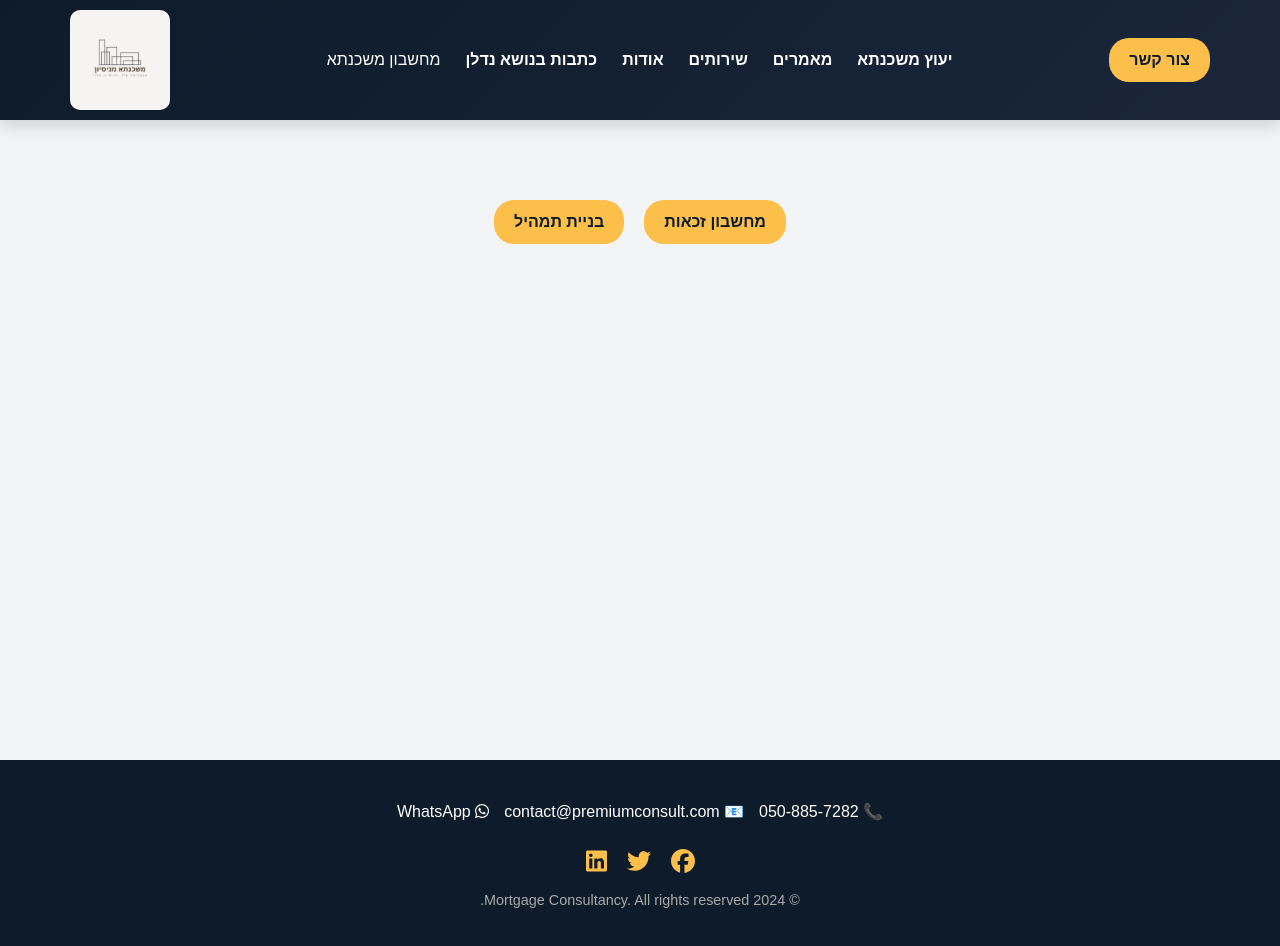
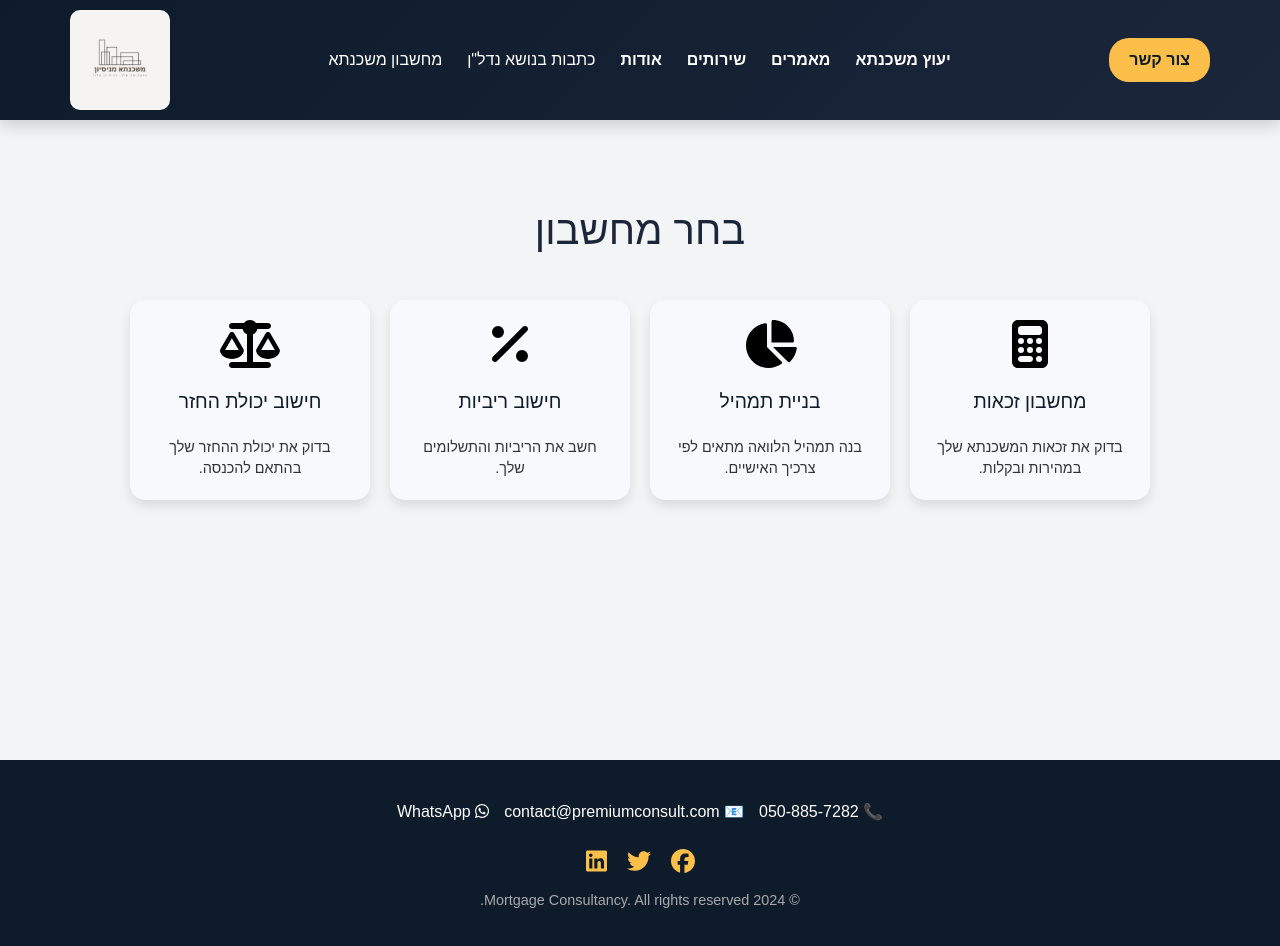
Before and after one commit to aviadazriel/special-web, a React (Create React App) app in the folder client/: page /calculator in a window 1280 px wide. Shown: the top 946 px of the page. Built offline with nearby package versions, Linux system fonts and the light colour scheme.

Commit message:
real estate in israel

```diff
--- a/client/src/App.js
+++ b/client/src/App.js
@@ -10,6 +10,7 @@ import Contact from './pages/Contact';
 import ArticlePage from './pages/ArticlePage';
 import ArticleDetail from './pages/ArticleDetail';
 import CalculatorPage from './pages/CalculatorPage';
+import RealEstateNews from './pages/RealEstateNewsPage'; // Import your new component
 
 import GlobalStyles from './GlobalStyles';
 
@@ -30,6 +31,7 @@ function App() {
             <Route path="/articles" element={<ArticlePage />} />
             <Route path="/article/:id" element={<ArticleDetail />} />
             <Route path="/calculator" element={<CalculatorPage />} />
+            <Route path="/real-estate-news" element={<RealEstateNews />} />
           </Routes>
         </MainContent>
         <Footer />
--- a/client/src/components/Header.js
+++ b/client/src/components/Header.js
@@ -17,7 +17,7 @@ const Header = () => {
           <StyledLink to="/services">שירותים</StyledLink>
           <StyledLink to="/about">אודות</StyledLink>
 
-          <StyledLink to="/about">כתבות בנושא נדלן</StyledLink>
+          <Link to="/real-estate-news">כתבות בנושא נדל"ן</Link>
           <Link to="/calculator">מחשבון משכנתא</Link>
 
         </NavLinks>
--- a/client/src/pages/CalculatorPage.js
+++ b/client/src/pages/CalculatorPage.js
@@ -1,13 +1,14 @@
 // CalculatorPage.js
 import React, { useState, useEffect } from 'react';
 import styled from 'styled-components';
+import { FontAwesomeIcon } from '@fortawesome/react-fontawesome';
+import { faCalculator, faPercentage, faChartPie, faBalanceScale } from '@fortawesome/free-solid-svg-icons';
 
 const CalculatorPage = () => {
   const [selectedCalculator, setSelectedCalculator] = useState(null);
 
   useEffect(() => {
     let jQueryScript, script1, script2;
-
 
     if (selectedCalculator) {
       // Load jQuery first
@@ -41,31 +42,58 @@ const CalculatorPage = () => {
     };
   }, [selectedCalculator]);
 
-  // Define data-type attribute based on the selected calculator
-  const calculatorDataType = selectedCalculator === 'calculator1'
-    ? 'eVNvV0tudC96Ry81V3RQNm4zeHZHdz09'
-    : selectedCalculator === 'calculator2'
-    ? 'T0lTTUxoYzZoR05hanhCR1JKck94dz09'
-    : null;
+  const calculators = [
+    {
+      id: 'calculator1',
+      title: 'מחשבון זכאות',
+      description: 'בדוק את זכאות המשכנתא שלך במהירות ובקלות.',
+      icon: faCalculator,
+      dataType: 'eVNvV0tudC96Ry81V3RQNm4zeHZHdz09'
+    },
+    {
+      id: 'calculator2',
+      title: 'בניית תמהיל',
+      description: 'בנה תמהיל הלוואה מתאים לפי צרכיך האישיים.',
+      icon: faChartPie,
+      dataType: 'T0lTTUxoYzZoR05hanhCR1JKck94dz09'
+    },
+    {
+      id: 'calculator3',
+      title: 'חישוב ריביות',
+      description: 'חשב את הריביות והתשלומים שלך.',
+      icon: faPercentage,
+      dataType: 'dummyDataType3' // Replace with actual data-type if available
+    },
+    {
+      id: 'calculator4',
+      title: 'חישוב יכולת החזר',
+      description: 'בדוק את יכולת ההחזר שלך בהתאם להכנסה.',
+      icon: faBalanceScale,
+      dataType: 'dummyDataType4' // Replace with actual data-type if available
+    }
+  ];
 
-
-  // Handles setting the selected calculator type
-  const handleCalculatorSelect = (calculatorType) => {
-    setSelectedCalculator(calculatorType);
+  const handleCalculatorSelect = (calculatorId) => {
+    const calculator = calculators.find((calc) => calc.id === calculatorId);
+    setSelectedCalculator(calculator);
   };
 
   return (
     <CalculatorContainer>
-
-      {/* Calculator Selection Menu */}
+      <h1>בחר מחשבון</h1>
       <SelectionContainer>
-        <button onClick={() => handleCalculatorSelect('calculator1')}>מחשבון זכאות</button>
-        <button onClick={() => handleCalculatorSelect('calculator2')}>בניית תמהיל</button>
+        {calculators.map((calc) => (
+          <CalculatorCard key={calc.id} onClick={() => handleCalculatorSelect(calc.id)}>
+            <FontAwesomeIcon icon={calc.icon} size="3x" />
+            <CardTitle>{calc.title}</CardTitle>
+            <CardDescription>{calc.description}</CardDescription>
+          </CalculatorCard>
+        ))}
       </SelectionContainer>
 
       {/* Render selected calculator */}
       {selectedCalculator && (
-        <CalculatorWrapper id="snpv_calc" data-type={calculatorDataType}>
+        <CalculatorWrapper id="snpv_calc" data-type={selectedCalculator.dataType}>
           {/* Calculator content will load here based on the chosen calculator */}
         </CalculatorWrapper>
       )}
@@ -73,7 +101,7 @@ const CalculatorPage = () => {
   );
 };
 
-// Styled Components for styling the calculator container
+// Styled Components
 const CalculatorContainer = styled.div`
   display: flex;
   flex-direction: column;
@@ -82,26 +110,50 @@ const CalculatorContainer = styled.div`
   max-width: 1200px;
   margin: auto;
   text-align: center;
+
+  h1 {
+    font-size: 2.5rem;
+    color: #1b263b;
+    margin-bottom: 40px;
+  }
 `;
 
 const SelectionContainer = styled.div`
-  margin-bottom: 20px;
+  display: flex;
+  gap: 20px;
+  flex-wrap: wrap;
+  justify-content: center;
+`;
 
-  button {
-    background-color: #fcbf49;
-    color: #0d1b2a;
-    padding: 10px 20px;
-    border: none;
-    border-radius: 20px;
-    font-weight: bold;
-    cursor: pointer;
-    margin: 0 10px;
-    transition: background-color 0.3s;
+const CalculatorCard = styled.div`
+  background: #f7f9fc;
+  padding: 20px;
+  width: 240px;
+  border-radius: 15px;
+  text-align: center;
+  cursor: pointer;
+  box-shadow: 0px 6px 12px rgba(0, 0, 0, 0.1);
+  transition: transform 0.3s ease, background-color 0.3s ease;
+  display: flex;
+  flex-direction: column;
+  align-items: center;
+  gap: 10px;
 
-    &:hover {
-      background-color: #f0a500;
-    }
+  &:hover {
+    transform: translateY(-5px);
+    background-color: #eaeff5;
   }
+`;
+
+const CardTitle = styled.h3`
+  font-size: 1.2rem;
+  color: #0d1b2a;
+  margin: 10px 0;
+`;
+
+const CardDescription = styled.p`
+  font-size: 0.9rem;
+  color: #333;
 `;
 
 const CalculatorWrapper = styled.div`
--- /dev/null
+++ b/client/src/pages/RealEstateNewsPage.js
@@ -0,0 +1,97 @@
+// RealEstateNewsPage.js
+import React from 'react';
+import styled from 'styled-components';
+
+const articles = [
+  { id: 1, title: 'הדירות החדשות בת"א מגיעות במחירים מפתיעים', link: 'https://www.calcalist.co.il/real-estate/article/r1ens4yzke' },
+  { id: 2, title: 'שוק הנדל"ן בתנודתיות: מה צופן העתיד?', link: 'https://www.calcalist.co.il/investing/article/rjegyri70' },
+  { id: 3, title: 'תחזיות כלכליות לשוק הדיור בישראל', link: 'https://www.calcalist.co.il/investing/article/hyb8hnokje' },
+  { id: 4, title: 'ירידות מחירים משמעותיות: האם מדובר במגמה?', link: 'https://www.globes.co.il/news/article.aspx?did=1001493211' },
+  { id: 5, title: 'משקיעים ותיקים משנים גישה בשוק', link: 'https://www.calcalist.co.il/article/r1hoki1w1e' },
+  { id: 6, title: 'דעות חדשות על שוק הנדל"ן בשנה הקרובה', link: 'https://www.ynet.co.il/economy/article/sjxfcy7dr' },
+  { id: 7, title: 'ההשפעות הכלכליות של מגמת העליות בהשקעות נדל"ן', link: 'https://www.israelhayom.co.il/business/article/16446438' }
+];
+
+const RealEstateNewsPage = () => (
+  <PageContainer>
+    <Title>חדשות נדל"ן בישראל</Title>
+    <Subtitle>כתבות ומאמרים עדכניים בנושא נדל"ן והשקעות בישראל</Subtitle>
+    <ArticleList>
+      {articles.map((article) => (
+        <ArticleCard key={article.id}>
+          <ArticleTitle href={article.link} target="_blank" rel="noopener noreferrer">
+            {article.title}
+          </ArticleTitle>
+          <ReadMore href={article.link} target="_blank" rel="noopener noreferrer">
+            קרא עוד
+          </ReadMore>
+        </ArticleCard>
+      ))}
+    </ArticleList>
+  </PageContainer>
+);
+
+// Styled Components
+const PageContainer = styled.div`
+  padding: 40px 20px;
+  max-width: 1200px;
+  margin: auto;
+  text-align: center;
+  color: #1b263b;
+`;
+
+const Title = styled.h1`
+  font-size: 2.5rem;
+  color: #0d1b2a;
+  margin-bottom: 10px;
+`;
+
+const Subtitle = styled.p`
+  font-size: 1.2rem;
+  color: #4f5d75;
+  margin-bottom: 30px;
+`;
+
+const ArticleList = styled.div`
+  display: flex;
+  flex-direction: column;
+  gap: 20px;
+  align-items: center;
+`;
+
+const ArticleCard = styled.div`
+  background: #f7f9fc;
+  border-radius: 10px;
+  padding: 20px;
+  max-width: 800px;
+  width: 100%;
+  box-shadow: 0 4px 10px rgba(0, 0, 0, 0.1);
+  display: flex;
+  justify-content: space-between;
+  align-items: center;
+`;
+
+const ArticleTitle = styled.a`
+  font-size: 1.1rem;
+  font-weight: bold;
+  color: #1b263b;
+  text-decoration: none;
+  transition: color 0.2s;
+
+  &:hover {
+    color: #fcbf49;
+  }
+`;
+
+const ReadMore = styled.a`
+  font-size: 0.9rem;
+  color: #fcbf49;
+  text-decoration: underline;
+  transition: color 0.2s;
+
+  &:hover {
+    color: #e0a500;
+  }
+`;
+
+export default RealEstateNewsPage;
```
